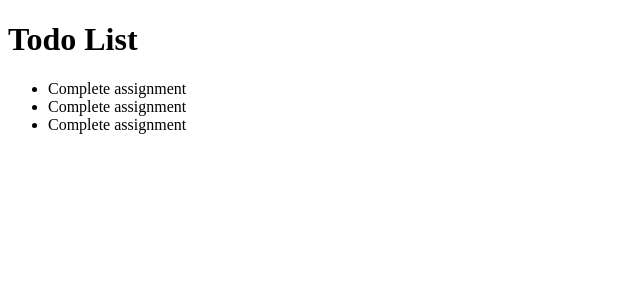
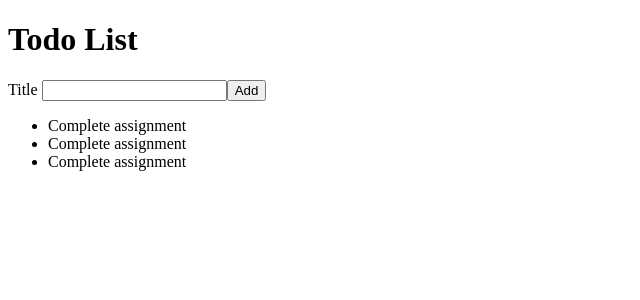
Before and after one commit to jmmorim/react-todo, a React (Create React App) app: page / in a window 1280 px wide. Shown: the top 300 px of the page, without its empty margins (0-640 px from the left). Built offline with nearby package versions, Linux system fonts and the light colour scheme; the HTML template or start-up script is replaced by a standard one.

Commit message:
new lesson

```diff
--- /dev/null
+++ b/src/AddTodoForm.js
@@ -0,0 +1,19 @@
+import React from 'react';
+
+function AddTodoForm(){
+
+    return (
+
+        <form>
+
+            <label htmlFor="todoTitle">Title </label>
+            <input id="todoTitle"/>
+            <button type="submit">Add</button>
+
+        </form>
+
+    );
+
+}
+
+export default AddTodoForm;
--- a/src/App.js
+++ b/src/App.js
@@ -1,21 +1,14 @@
 import React from 'react';
-
-const todoList=[
-  {id:1, title: 'Complete assignment'},
-  {id:2, title: 'Complete assignment'},
-  {id:3, title: 'Complete assignment'}];
+import TodoList from './TodoList';
+import AddTodoForm from './AddTodoForm';
 
 function App() {
+
   return (
-
     <div>
-    <h1>Todo List</h1>
-      <ul>
-      {todoList.map((obj) =>
-      (
-      <li key={obj.id}>{obj.title}</li>
-      ))}
-      </ul>
+      <h1>Todo List</h1>
+        <AddTodoForm/>
+        <TodoList/>
     </div>
   )
 }
--- /dev/null
+++ b/src/TodoList.js
@@ -0,0 +1,21 @@
+import React from 'react';
+
+const todoList=[
+    {id:1, title: 'Complete assignment'},
+    {id:2, title: 'Complete assignment'},
+    {id:3, title: 'Complete assignment'}];
+
+function TodoList() {
+
+return (
+    <ul>
+    {todoList.map((obj) =>
+    (
+    <li key={obj.id}>{obj.title}</li>
+    ))}
+    </ul>
+);
+
+}
+
+export default TodoList;
```
